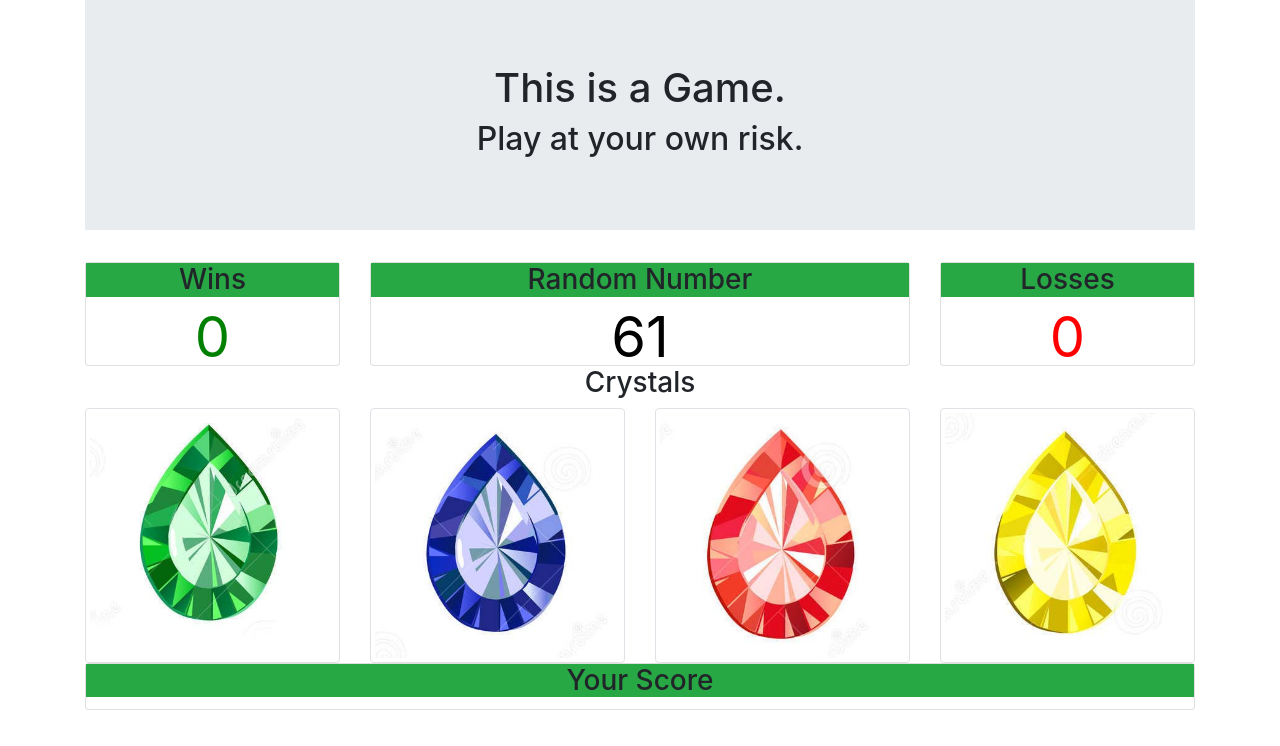
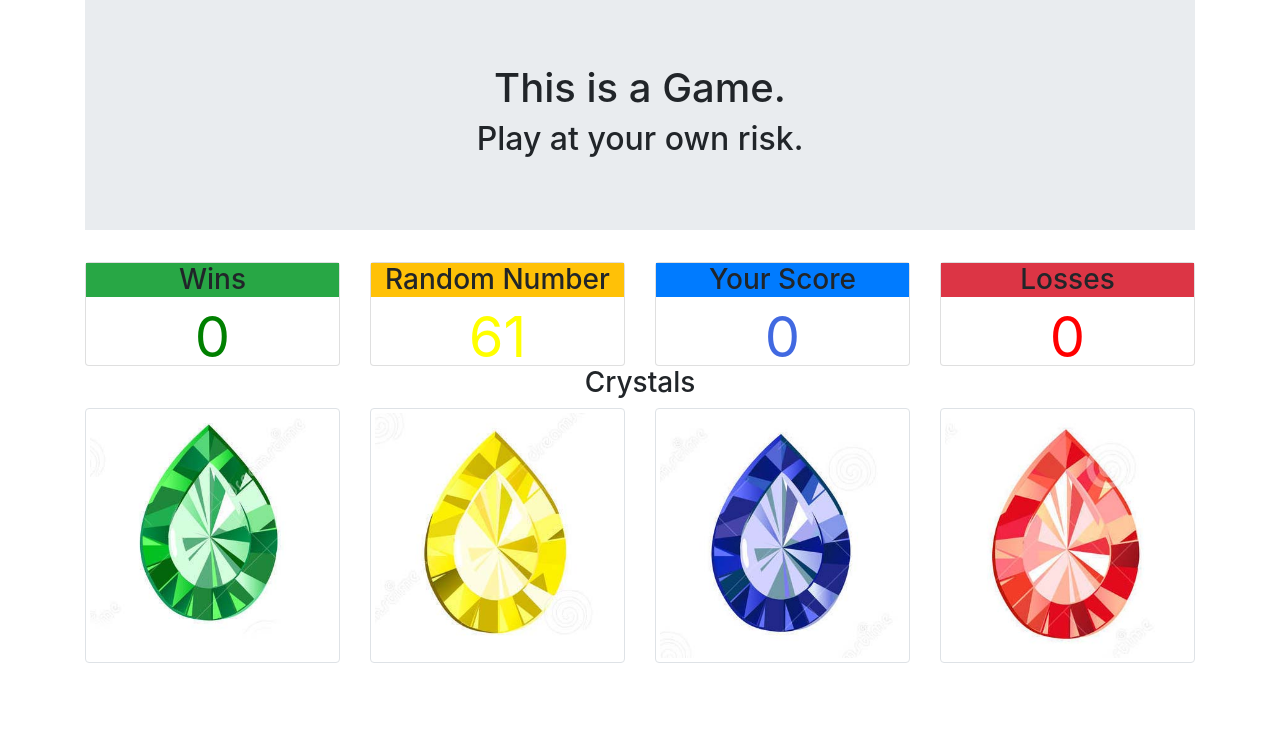
Before and after one commit to blarsonmoore/unit-4-game, a plain HTML site: page index.html in a window 1280 px wide. Drawn offline with nearby package versions, Linux system fonts and the light colour scheme.

Commit message:
needs polished

```diff
--- a/assets/css/style.css
+++ b/assets/css/style.css
@@ -17,3 +17,7 @@
   font-size: 56px;
   color: royalblue;
 }
+
+#random-number {
+color: yellow;
+}
--- a/assets/javascript/game.js
+++ b/assets/javascript/game.js
@@ -38,16 +38,16 @@ $(document).ready(function () {
 
 
   function win() {
-    alert("Winner!");
     winCount++;
     $("#win-count").text(winCount);
+    alert("Winner!");
     reset();
   }
 
   function loss() {
+    lossCount++;
+    $("#loss-count").text(lossCount);
     alert("You Lose! Try Again.");
-    $("#loss-count").text(lossCount);
-    lossCount++;
     reset();
   }
 
--- a/index.html
+++ b/index.html
@@ -31,11 +31,19 @@
         </div>
       </div>
 
-      <div class="col-md-6">
+      <div class="col-md-3">
         <div class="card text-center">
           <div class="card-heading">
-            <h3 class="card-title bg-success">Random Number</h3>
+            <h3 class="card-title bg-warning">Random Number</h3>
             <div id="random-number"></div>
+          </div>
+        </div>
+      </div>
+      <div class="col-md-3">
+        <div class="card text-center">
+          <div class="card-heading">
+            <h3 class="card-title bg-primary">Your Score</h3>
+            <div id="player-score">0</div>
           </div>
         </div>
       </div>
@@ -43,7 +51,7 @@
       <div class="col-md-3">
         <div class="card text-center">
           <div class="card-heading">
-            <h3 class="card-title bg-success">Losses</h3>
+            <h3 class="card-title bg-danger">Losses</h3>
             <div id="loss-count">0</div>
           </div>
         </div>
@@ -61,17 +69,17 @@
         <img id="crystal-one" value="A" class="img-thumbnail" src="./assets/Images/jewels-1.jpg" alt="gem">
       </div>
       <div class="col-md-3">
-        <img id="crystal-two" value="B" class="img-thumbnail" src="./assets/Images/jewels-2.jpg" alt="gem">
+        <img id="crystal-two" value="B" class="img-thumbnail" src="./assets/Images/jewels-3.jpg" alt="gem">
       </div>
       <div class="col-md-3">
-        <img id="crystal-three" value="C" class="img-thumbnail" src="./assets/Images/jewels-4.jpg" alt="gem">
+        <img id="crystal-three" value="C" class="img-thumbnail" src="./assets/Images/jewels-2.jpg" alt="gem">
       </div>
       <div class="col-md-3">
-        <img id="crystal-four" value="D" class="img-thumbnail" src="./assets/Images/jewels-3.jpg" alt="gem">
+        <img id="crystal-four" value="D" class="img-thumbnail" src="./assets/Images/jewels-4.jpg" alt="gem">
       </div>
     </div>
 
-    <div class="row">
+    <!-- <div class="row">
       <div class="col-md-12">
         <div class="card text-center">
           <div class="card-heading">
@@ -80,7 +88,7 @@
           </div>
         </div>
       </div>
-    </div>
+    </div> -->
 
   </div>
   <script src="./assets/javascript/game.js"></script>
```
